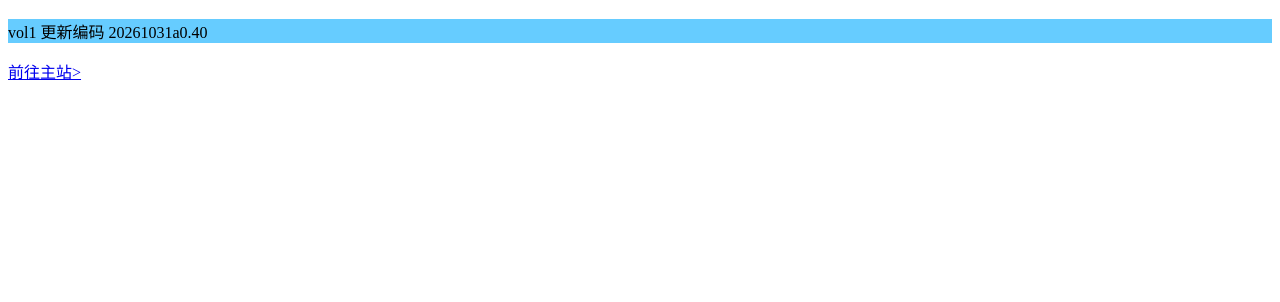
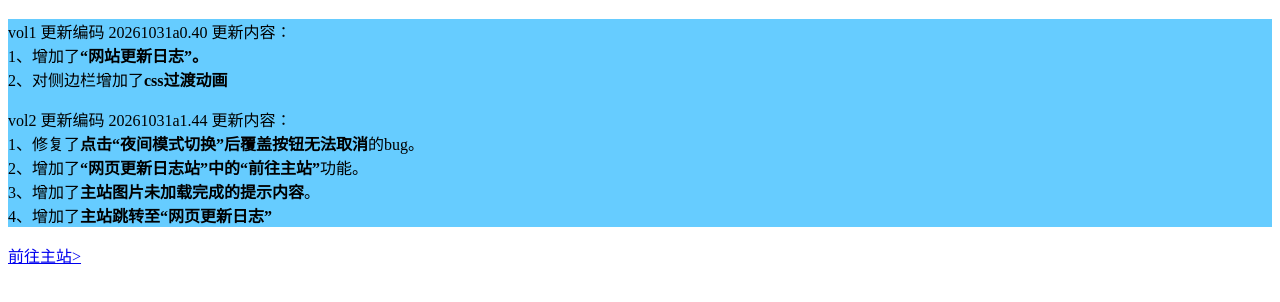
Before and after one commit to sjhusb165/log, a plain HTML site: page index.html in a window 1280 px wide. Shown: the part 70-372 px from the top of the page. Drawn offline with Linux system fonts and the light colour scheme.

Commit message:
Add files via upload

```diff
--- a/index.html
+++ b/index.html
@@ -10,6 +10,18 @@
  <div style="background-color:rgb(102, 204, 255)">
 <p style="color:rgb(0, 0, 0)">
 vol1 更新编码 20261031a0.40
+  更新内容∶
+  <br>1、增加了<b>“网站更新日志”。</b>
+  <br>2、对侧边栏增加了<b>css过渡动画</b>
+</p>
+<p style="color:rgb(0, 0, 0)">
+vol2 更新编码 20261031a1.44
+  更新内容∶
+  <br>
+  1、修复了<b>点击“夜间模式切换”后覆盖按钮无法取消</b>的bug。<br>
+  2、增加了<b>“网页更新日志站”中的“前往主站”</b>功能。<br>
+  3、增加了<b>主站图片未加载完成的提示内容</b>。<br>
+  4、增加了<b>主站跳转至“网页更新日志”</b><br>
 </p>
 
  </div>
```
